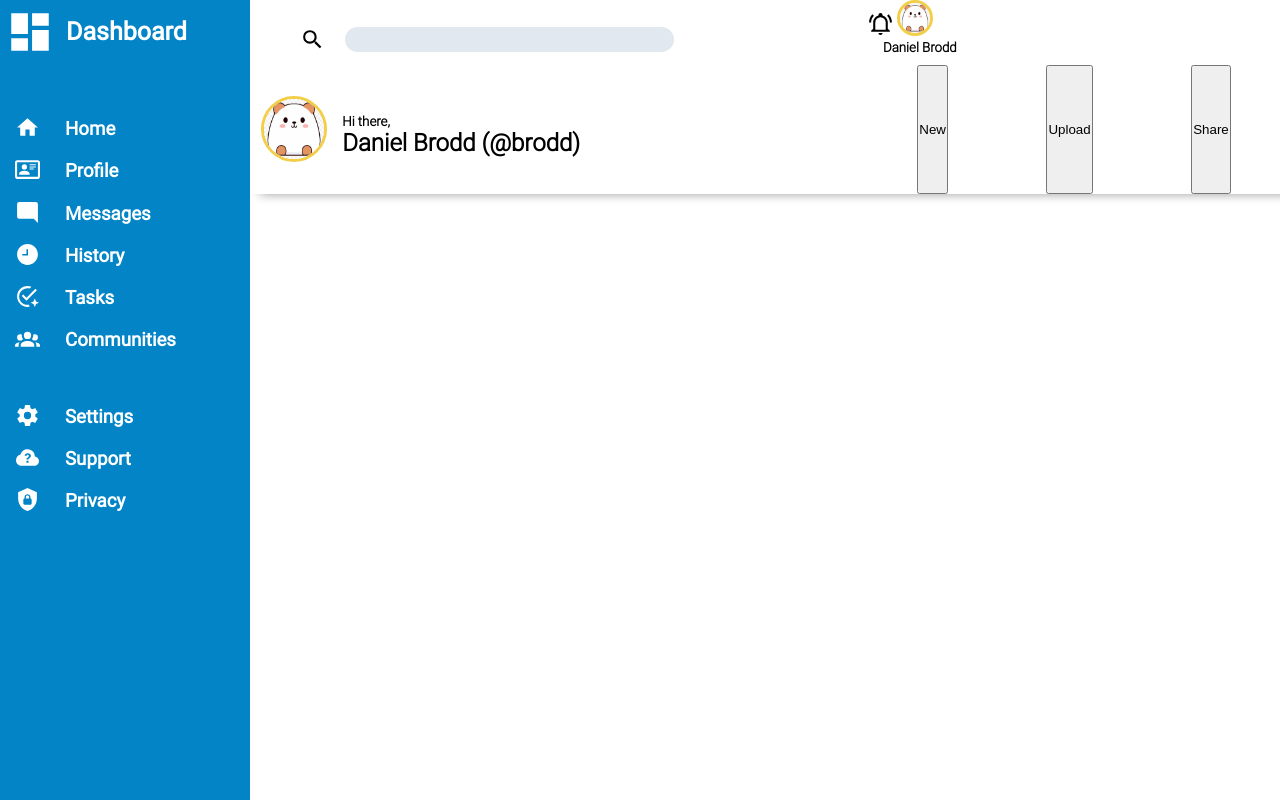
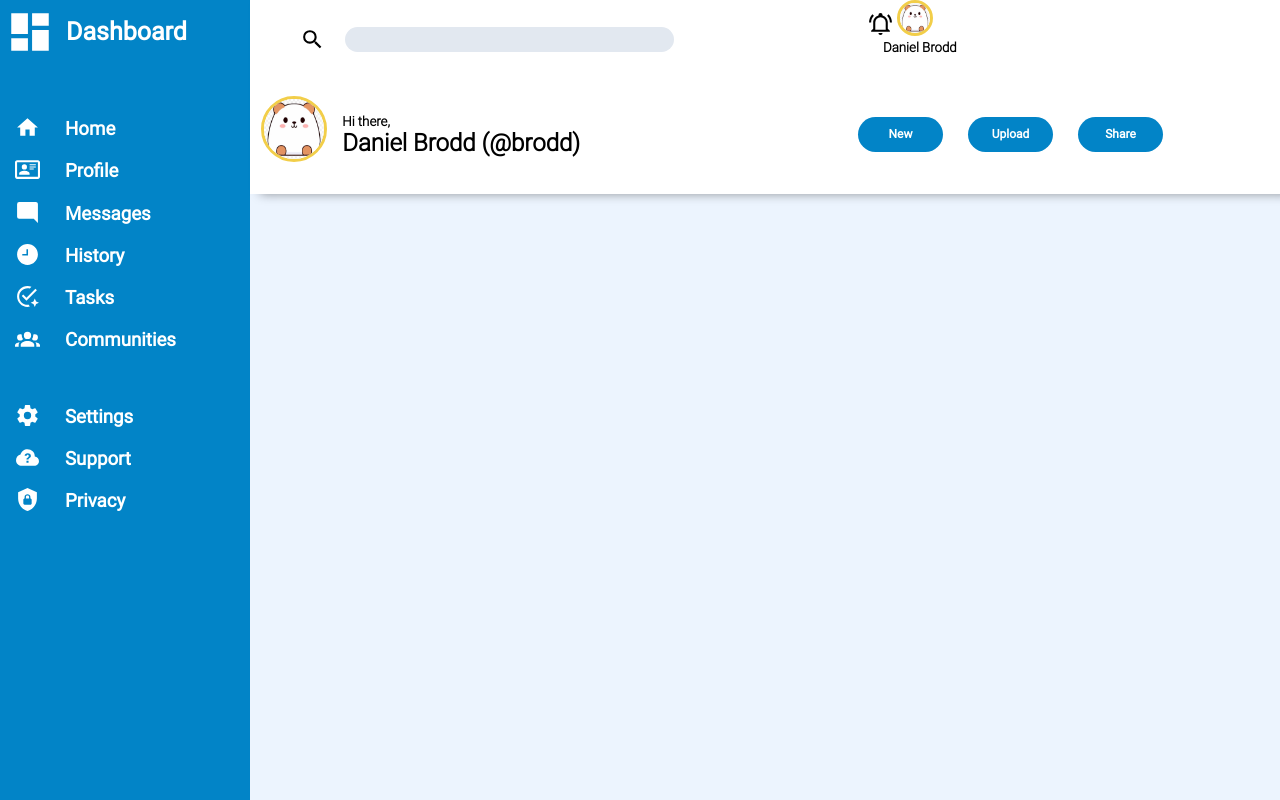
Before and after one commit to danielbrodd/odin-admin_dashboard, a plain HTML site: page index.html in a window 1280 px wide. Drawn offline with Linux system fonts and the light colour scheme.

Commit message:
Add css for buttons

```diff
--- a/style.css
+++ b/style.css
@@ -149,6 +149,8 @@
     grid-row:  1 / 2;
 
     align-self: flex-end;
+    width: 400px;
+    overflow: hidden;
 
 }
 
@@ -176,10 +178,24 @@
     grid-column: 2 / 3;
 
     display: flex;
-    justify-content: space-around;
+    justify-content:start;
+    align-items: center;
 
 }
-.buttons button
+.buttons > button {
+    width: 85px;
+    height: 35px;
+    border-radius: 50px;
+    border: none;
+    margin-right: 35px;
+    margin-top: 10px;
+    margin-left: -10px;
+    background-color: #0284c7;
+    color: white;
+    font-family: Roboto;
+    font-weight: bold;
+    font-size: 12px;
+}
 /* remove when positioning done*/
 
 .main {
```
